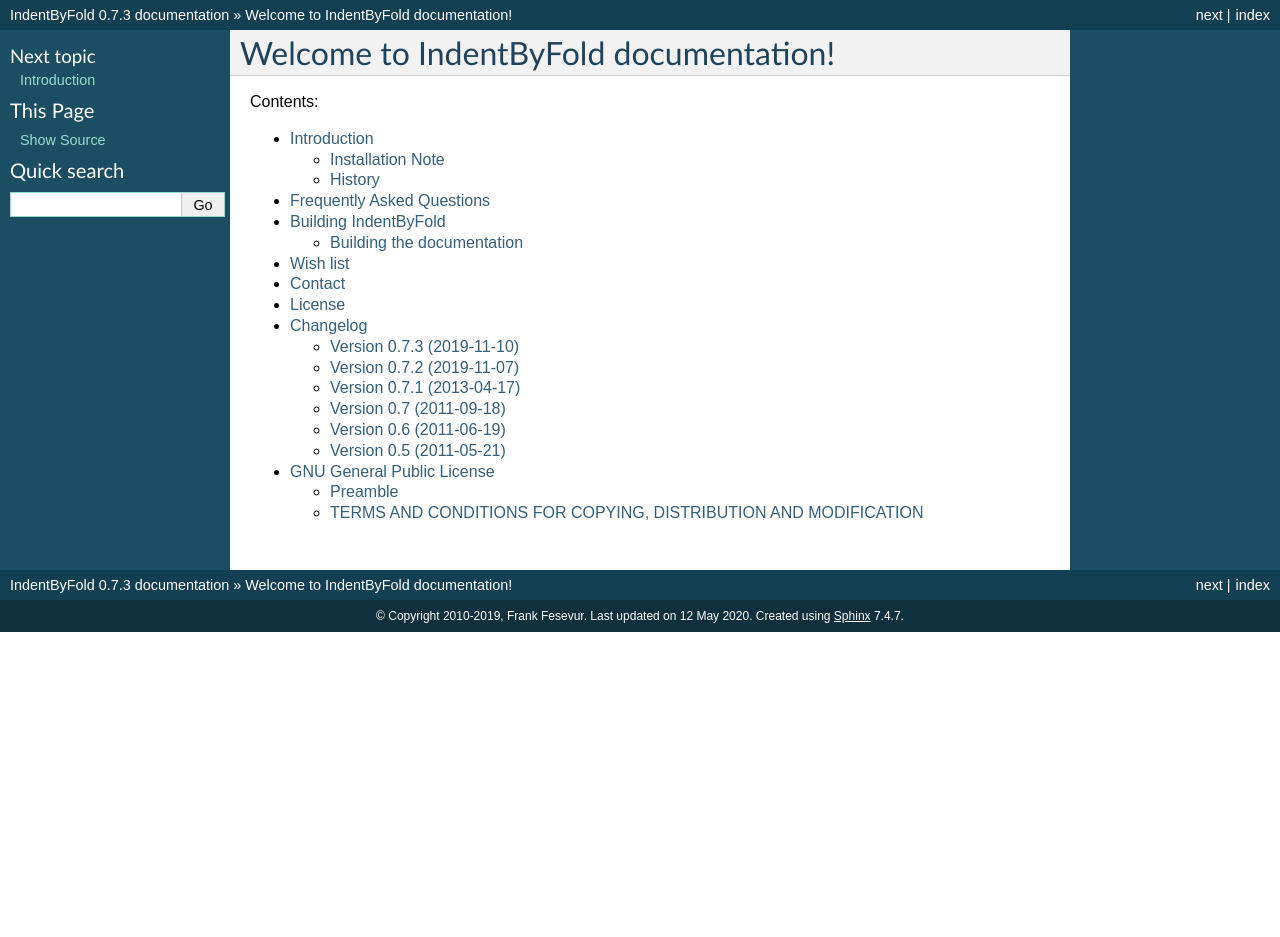
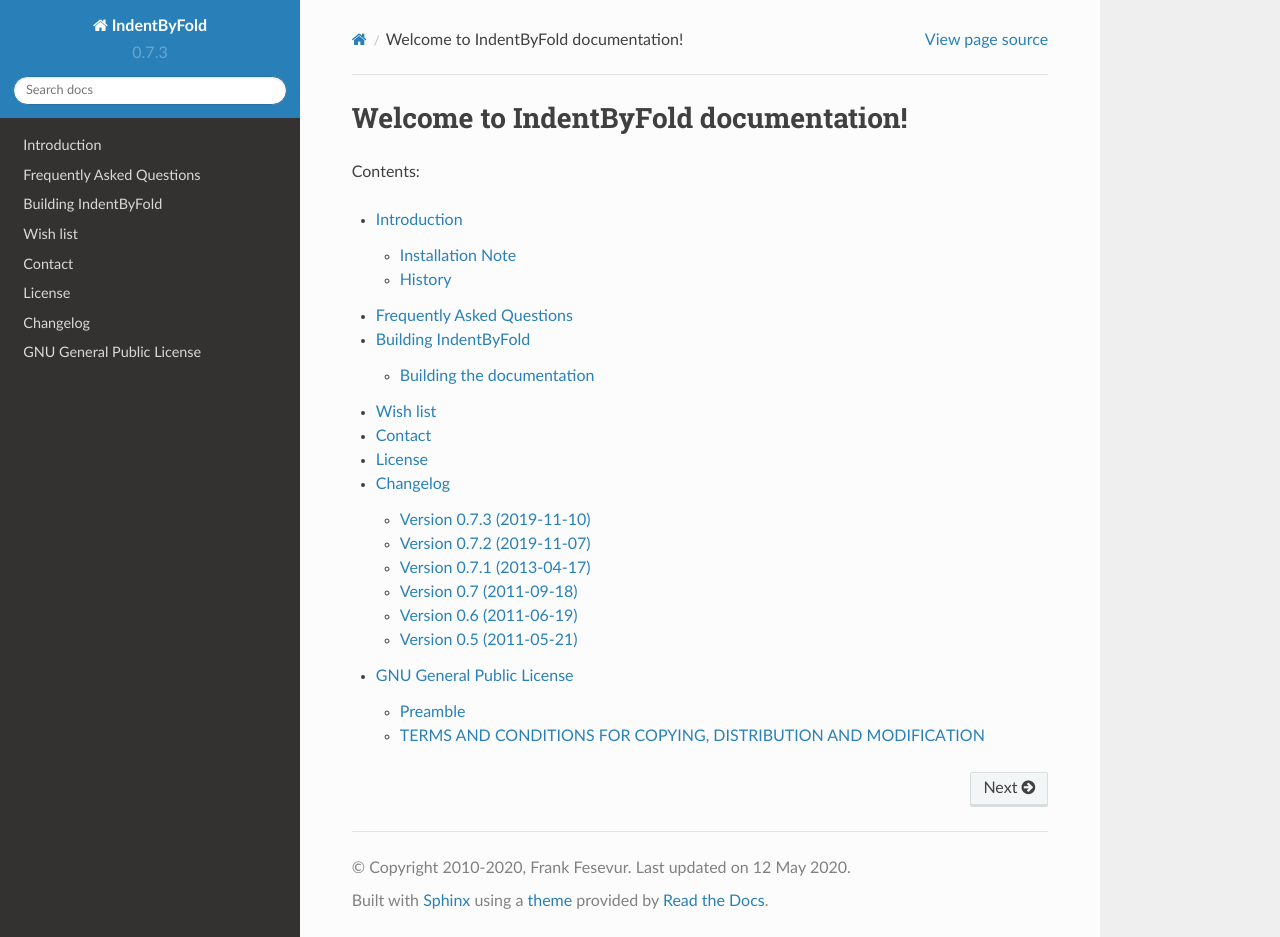
Before and after one commit to ffes/indentbyfold, a Sphinx documentation site: the page built from docs/index.rst, in a window 1280 px wide and 937 px high. Built offline with Sphinx 7.4.7 and the Read the Docs theme 2.0.0, drawn with Linux system fonts in a browser that asks for light colours.

Commit message:
Automatic end-year and always use rtd theme

```diff
--- a/docs/conf.py
+++ b/docs/conf.py
@@ -12,11 +12,8 @@
 # All configuration values have a default; values that are commented out
 # serve to show the default.
 
-import sys
-import os
-
-# Check if we run on RTD or locally
-on_rtd = os.environ.get('READTHEDOCS', None) == 'True'
+import sys, os
+from datetime import datetime
 
 # If extensions (or modules to document with autodoc) are in another directory,
 # add these directories to sys.path here. If the directory is relative to the
@@ -47,7 +44,7 @@ master_doc = 'index'
 
 # General information about the project.
 project = 'IndentByFold'
-copyright = '2010-2019, Frank Fesevur'
+copyright = "2010-{:%Y}, Frank Fesevur" . format(datetime.now())
 
 # The version info for the project you're documenting, acts as replacement for
 # |version| and |release|, also used in various other places throughout the
@@ -101,7 +98,7 @@ pygments_style = 'sphinx'
 
 # The theme to use for HTML and HTML Help pages.  See the documentation for
 # a list of builtin themes.
-html_theme = 'default'
+html_theme = 'sphinx_rtd_theme'
 
 # Theme options are theme-specific and customize the look and feel of a theme
 # further.  For a list of options available for each theme, see the
@@ -110,16 +107,6 @@ html_theme = 'default'
 
 # Add any paths that contain custom themes here, relative to this directory.
 #html_theme_path = []
-
-# See if the RTD theme is installed locally
-# Based on RTD FAQ and the RTD-theme install instruction
-# http://read-the-docs.readthedocs.io/en/latest/faq.html
-# https://github.com/snide/sphinx_rtd_theme
-
-if not on_rtd:
-	if os.path.exists('_themes/sphinx_rtd_theme'):
-		html_theme_path = [ '_themes', ]
-		html_theme = 'sphinx_rtd_theme'
 
 # The name for this set of Sphinx documents.  If None, it defaults to
 # "<project> v<release> documentation".
```
